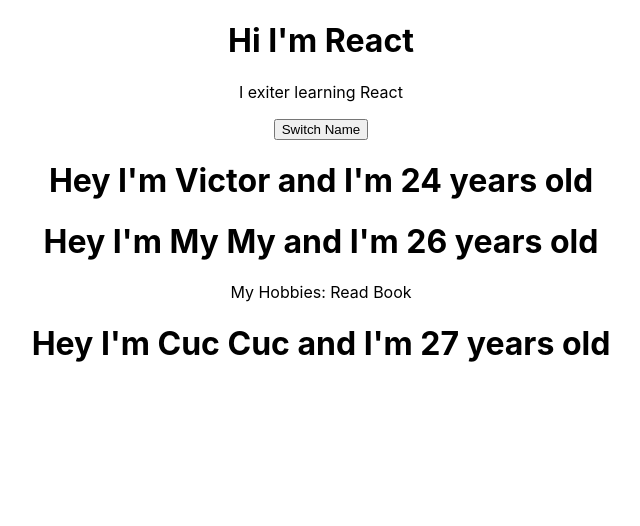
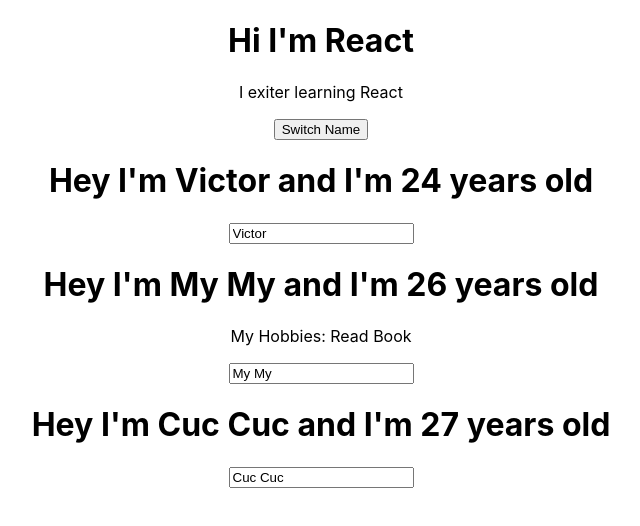
Before and after one commit to vuongvgc/react-course-maxi-udemy, a React (Create React App) app: page / in a window 1280 px wide. Shown: the top 526 px of the page, without its empty margins (319-959 px from the left). Built offline with nearby package versions, Linux system fonts and the light colour scheme.

Commit message:
hook useState: add tow way bind

```diff
--- a/src/App.js
+++ b/src/App.js
@@ -29,6 +29,19 @@
     otherState: this.state.otherState
     })
   }
+  changeNameHandle = (event) => {
+    this.setState({
+      // Solution
+      //  person: person
+      // prolem
+      person:
+      [ {name: 'Victor', age: 29},
+        {name: event.target.value, age: 26},
+        {name: 'Cuc Cuc', age: 27},
+      ],
+      otherState: this.state.otherState
+      })
+  }
   render() {
     return(
       <div className="App">
@@ -41,7 +54,8 @@
         <Person
         name={this.state.person[1].name}
         age={this.state.person[1].age}
-        click={() => this.switchNameHandle('Vuong Do')}>
+        click={() => this.switchNameHandle('Vuong Do')}
+        changeName={this.changeNameHandle}>
           My Hobbies: Read Book
         </Person>
         <Person
--- a/src/Person/Person.js
+++ b/src/Person/Person.js
@@ -4,6 +4,7 @@
         <div>
             <h1 onClick={props.click}>Hey I'm {props.name} and I'm {props.age} years old</h1>
             <p>{props.children}</p>
+            <input value={props.name} onChange={props.changeName} type='text'/>
         </div>
     )
 }
```
